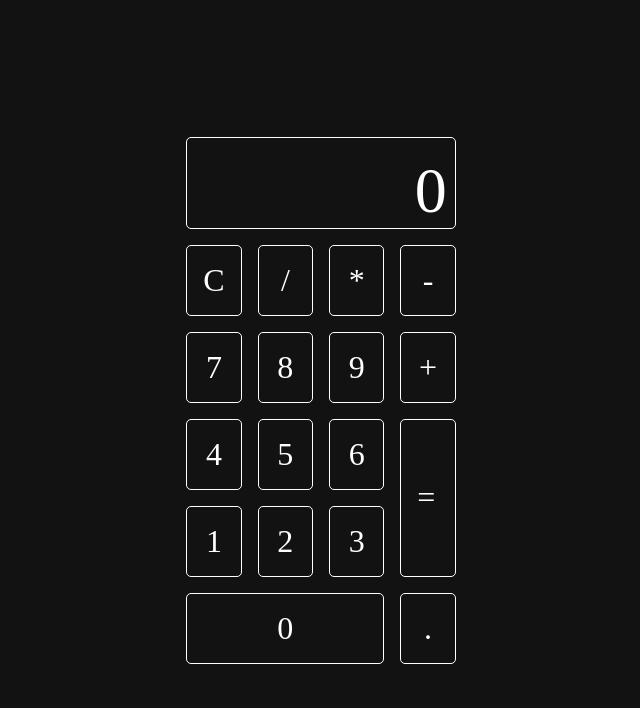
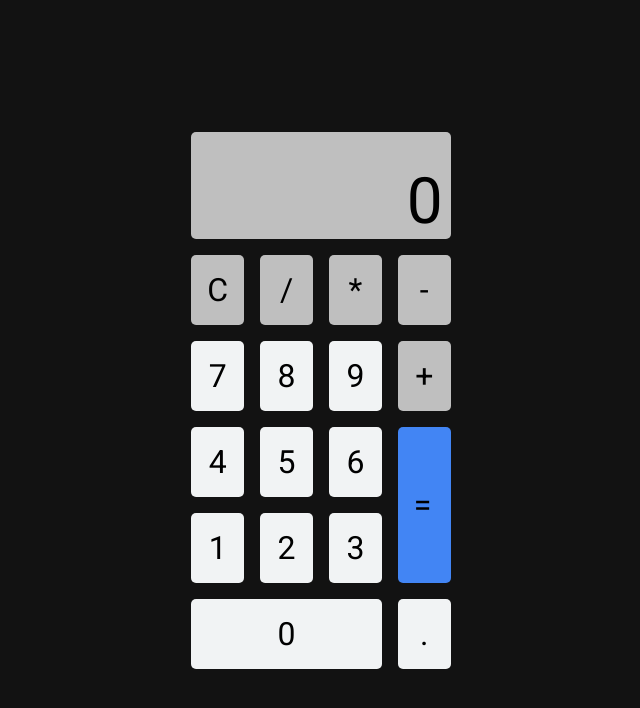
Before and after one commit to benz33to/calculator, a plain HTML site: page index.html in a window 1280 px wide. Shown: the whole page, without its empty margins (319-959 px from the left). Drawn offline with Linux system fonts and the light colour scheme.

Commit message:
Add styles, misc fixes

```diff
--- a/index.html
+++ b/index.html
@@ -5,8 +5,11 @@
     <meta http-equiv="X-UA-Compatible" content="IE=edge">
     <meta name="viewport" content="width=device-width, initial-scale=1.0">
     <link rel="stylesheet" href="./styles.css">
+    <link rel="preconnect" href="https://fonts.googleapis.com">
+    <link rel="preconnect" href="https://fonts.gstatic.com" crossorigin>
+    <link href="https://fonts.googleapis.com/css2?family=Roboto:ital,wght@0,400;1,100&display=swap" rel="stylesheet">
     <script src="./index.js" defer></script>
-    <title>Document</title>
+    <title>Calculator</title>
 </head>
 <body>
     <div class="calculator-container">
--- a/index.js
+++ b/index.js
@@ -9,55 +9,55 @@ let operation = "";
 
 const calculatorButtons = {
     reset: {
-        value: "C", type: "action", classes: ["button"], action: null, keyCode: 46,
+        value: "C", type: "action", classes: ["button", "operand"], action: null, keyCode: 46,
     },
     divide: {
-        value: "/", type: "operand", classes: ["button"], action: (operator1, operator2) => (operator1 / operator2), keyCode: 111,
+        value: "/", type: "operand", classes: ["button", "operand"], action: (operator1, operator2) => (operator1 / operator2), keyCode: 111,
     },
     multiply: {
-        value: "*", type: "operand", classes: ["button"], action: (operator1, operator2) => (operator1 * operator2), keyCode: 106,
+        value: "*", type: "operand", classes: ["button", "operand"], action: (operator1, operator2) => (operator1 * operator2), keyCode: 106,
     },
     subtract: {
-        value: "-", type: "operand", classes: ["button"], action: (operator1, operator2) => (operator1 - operator2), keyCode: 109,
+        value: "-", type: "operand", classes: ["button", "operand"], action: (operator1, operator2) => (operator1 - operator2), keyCode: 109,
     },
     seven: {
-        value: 7, type: "operator", classes: ["button"], action: null, keyCode: 103,
+        value: 7, type: "operator", classes: ["button", "operator"], action: null, keyCode: 103,
     },
     eight: {
-        value: 8, type: "operator", classes: ["button"], action: null, keyCode: 104,
+        value: 8, type: "operator", classes: ["button", "operator"], action: null, keyCode: 104,
     },
     nine: {
-        value: 9, type: "operator", classes: ["button"], action: null, keyCode: 105,
+        value: 9, type: "operator", classes: ["button", "operator"], action: null, keyCode: 105,
     },
     add: {
-        value: "+", type: "operand", classes: ["button"], action: (operator1, operator2) => (operator1 + operator2), keyCode: 107,
+        value: "+", type: "operand", classes: ["button", "operand"], action: (operator1, operator2) => (operator1 + operator2), keyCode: 107,
     },
     four: {
-        value: 4, type: "operator", classes: ["button"], action: null, keyCode: 100,
+        value: 4, type: "operator", classes: ["button", "operator"], action: null, keyCode: 100,
     },
     five: {
-        value: 5, type: "operator", classes: ["button"], action: null, keyCode: 101,
+        value: 5, type: "operator", classes: ["button", "operator"], action: null, keyCode: 101,
     },
     six: {
-        value: 6, type: "operator", classes: ["button"], action: null, keyCode: 102,
+        value: 6, type: "operator", classes: ["button", "operator"], action: null, keyCode: 102,
     },
     equals: {
-        value: "=", type: "action", classes: ["button", "grid-row-span-2"], action: (result) => display.innerText = result, keyCode: 13,
+        value: "=", type: "action", classes: ["button", "equals", "grid-row-span-2"], action: (result) => display.innerText = result, keyCode: 13,
     },
     one: {
-        value: 1, type: "operator", classes: ["button"], action: null, keyCode: 97,
+        value: 1, type: "operator", classes: ["button", "operator"], action: null, keyCode: 97,
     },
     two: {
-        value: 2, type: "operator", classes: ["button"], action: null, keyCode: 98,
+        value: 2, type: "operator", classes: ["button", "operator"], action: null, keyCode: 98,
     },
     three: {
-        value: 3, type: "operator", classes: ["button"], action: null, keyCode: 99,
+        value: 3, type: "operator", classes: ["button", "operator"], action: null, keyCode: 99,
     },
     zero: {
-        value: 0, type: "operator", classes: ["button", "grid-row-span-3"], action: null, keyCode: 96,
+        value: 0, type: "operator", classes: ["button", "operator", "grid-row-span-3"], action: null, keyCode: 96,
     },
     comma: {
-        value: ".", type: "operator", classes: ["button"], action: null, keyCode: 110,
+        value: ".", type: "operator", classes: ["button", "operator"], action: null, keyCode: 110,
     },
 }
 
@@ -152,6 +152,7 @@ function initialize(number = null) {
     operator2 = "";
     operandAction = null;
     operation = "";
+    number === null && resetHistory();
     updateDisplay(number || 0);
 };
 
@@ -178,6 +179,10 @@ function updateHistory(operator1, operator2, operand) {
     history.innerText = `${operator1} ${operand} ${operator2} =`;
 }
 
+function resetHistory() {
+    history.innerText = "";
+}
+
 generateCalculator();
 
 // TO-DO: Calculation history
--- a/styles.css
+++ b/styles.css
@@ -6,6 +6,7 @@
 
 body {
     background-color: #121212;
+    font-family: 'Roboto', sans-serif;
     min-height: 100vh;
     display: flex;
     flex-direction: column;
@@ -14,19 +15,18 @@ body {
 }
 
 .calculator-container {
-    color: white;
     display: flex;
     flex-direction: column;
     gap: 1rem;
 }
 
 .calculator-display {
+    background-color: #bfbfbf;
     display: flex;
     flex-direction: column;
     padding: 16px 8px 0;
     font-size: 64px;
     text-align: right;
-    border: 1px solid white;
     border-radius: 5px;
 }
 
@@ -40,8 +40,11 @@ body {
 
 .calculator-buttons>div {
     padding: 16px;
-    border: 1px solid white;
     border-radius: 5px;
+}
+
+.calculator-buttons>div:hover {
+    cursor: pointer;
 }
 
 .grid-row-span-3 {
@@ -56,8 +59,9 @@ body {
 }
 
 #history {
+    color: darkgray;
     font-size: medium;
-    color: darkgray;
+    height: 16px;
 }
 
 .button {
@@ -69,4 +73,16 @@ body {
     background-color: #c0c0c0;
 }
 
+.operand {
+    background-color: #bfbfbf;
+}
+
+.operator {
+    background-color: #F1F3F4;
+}
+
+.equals {
+    background-color: #4285F4;
+}
+
 /* TO-DO: Add missing styles */
```
